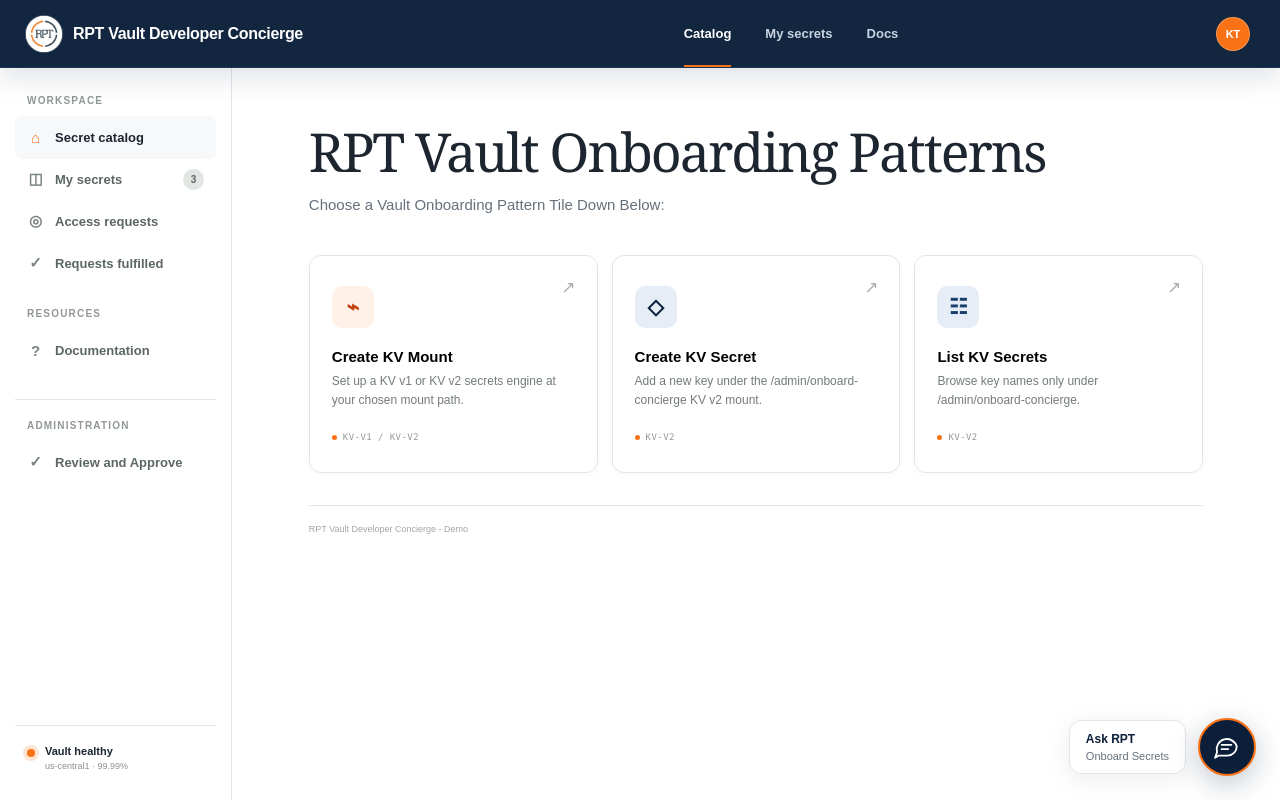
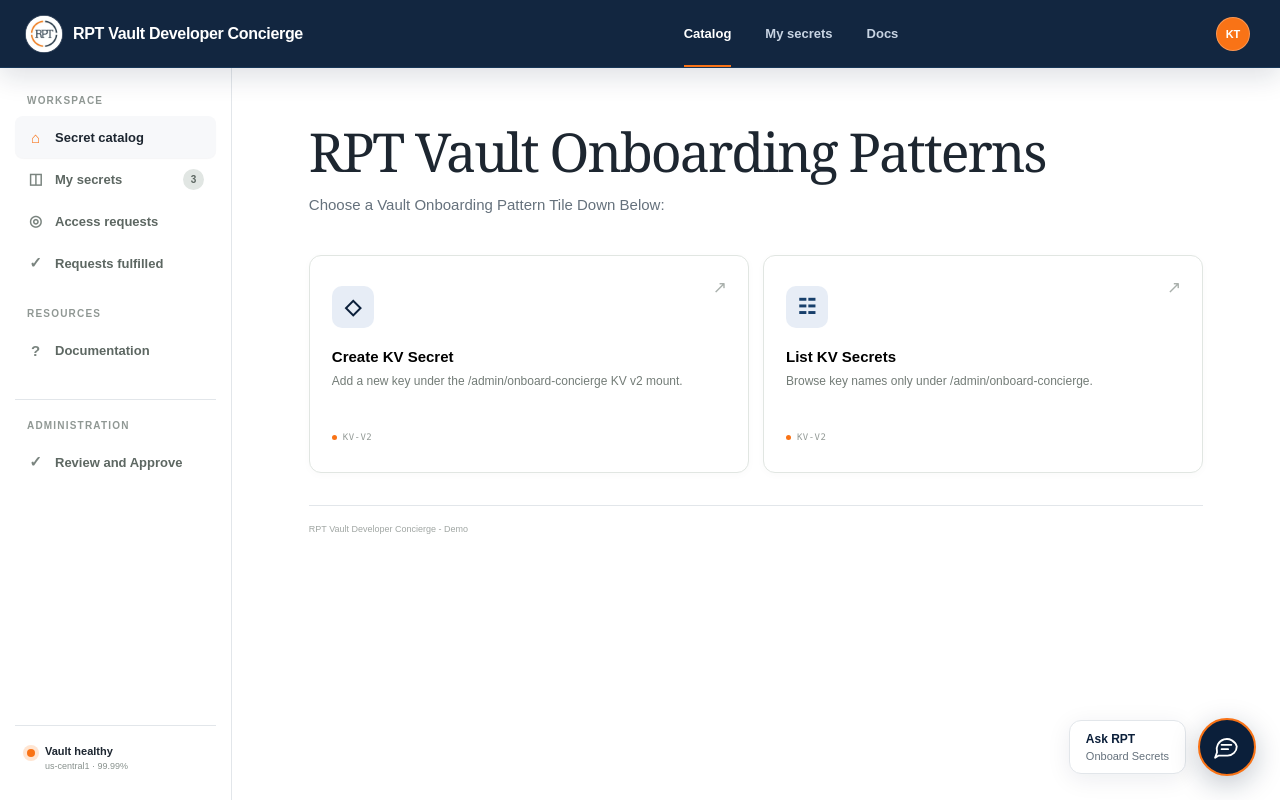
Before and after one commit to tuffner-rpt/rpt-vault-concierge, a Next.js app: page / in a window 1280 px wide. Built offline with nearby package versions, Linux system fonts and the light colour scheme.

Commit message:
Remove Create KV Mount tile from main catalog

```diff
--- a/app/globals.css
+++ b/app/globals.css
@@ -37,7 +37,7 @@ button, a { -webkit-tap-highlight-color:transparent; }
 .hero p { margin:0; max-width:610px; color:var(--muted); font-size:15px; line-height:1.65; }
 #catalog.hero { max-width:none; container-type:inline-size; }
 #catalog.hero h1 { white-space:nowrap; font-size:clamp(16px,6cqi,54px); }
-.template-grid { display:grid; grid-template-columns:repeat(3,minmax(0,1fr)); gap:14px; margin-top:37px; }
+.template-grid { display:grid; grid-template-columns:repeat(2,minmax(0,1fr)); gap:14px; margin-top:37px; }
 .template-card { position:relative; min-height:218px; padding:22px; text-align:left; border:1px solid #e1e6e2; border-radius:12px; background:white; box-shadow:0 2px 8px rgba(25,40,32,.025); cursor:pointer; transition:transform .2s ease,box-shadow .2s ease,border-color .2s ease; }
 .template-card:hover { transform:translateY(-3px); border-color:#f6a56c; box-shadow:0 16px 34px rgba(11,31,58,.11); }
 .template-card:focus-visible { outline:3px solid rgba(249,115,22,.25); outline-offset:2px; }
--- a/app/page.tsx
+++ b/app/page.tsx
@@ -15,7 +15,6 @@ type Template = {
 };
 
 const templates: Template[] = [
-  { id: "kv-mount", icon: "⌁", title: "Create KV Mount", description: "Set up a KV v1 or KV v2 secrets engine at your chosen mount path.", accent: "mint", kind: "kv-v1 / kv-v2" },
   { id: "kv-secret", icon: "◇", title: "Create KV Secret", description: "Add a new key under the /admin/onboard-concierge KV v2 mount.", accent: "blue", kind: "kv-v2" },
   { id: "list-kv-secrets", icon: "☷", title: "List KV Secrets", description: "Browse key names only under /admin/onboard-concierge.", accent: "amber", kind: "kv-v2" },
 ];
```
